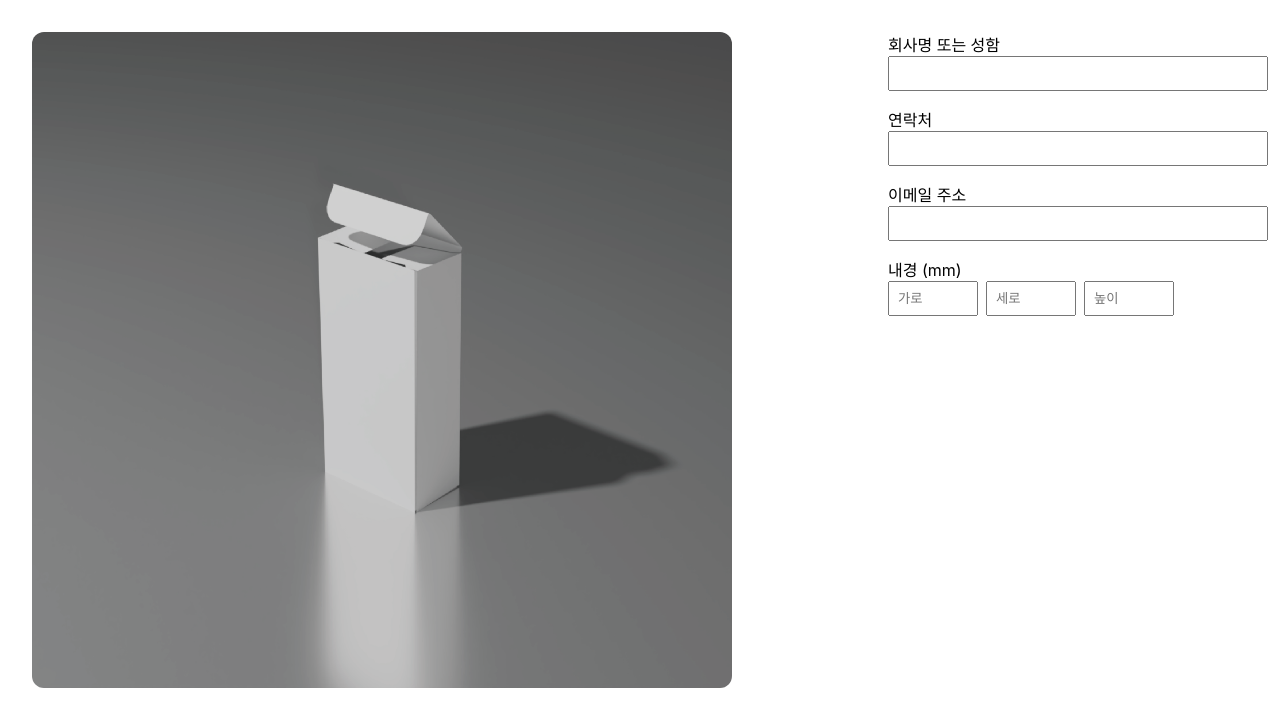
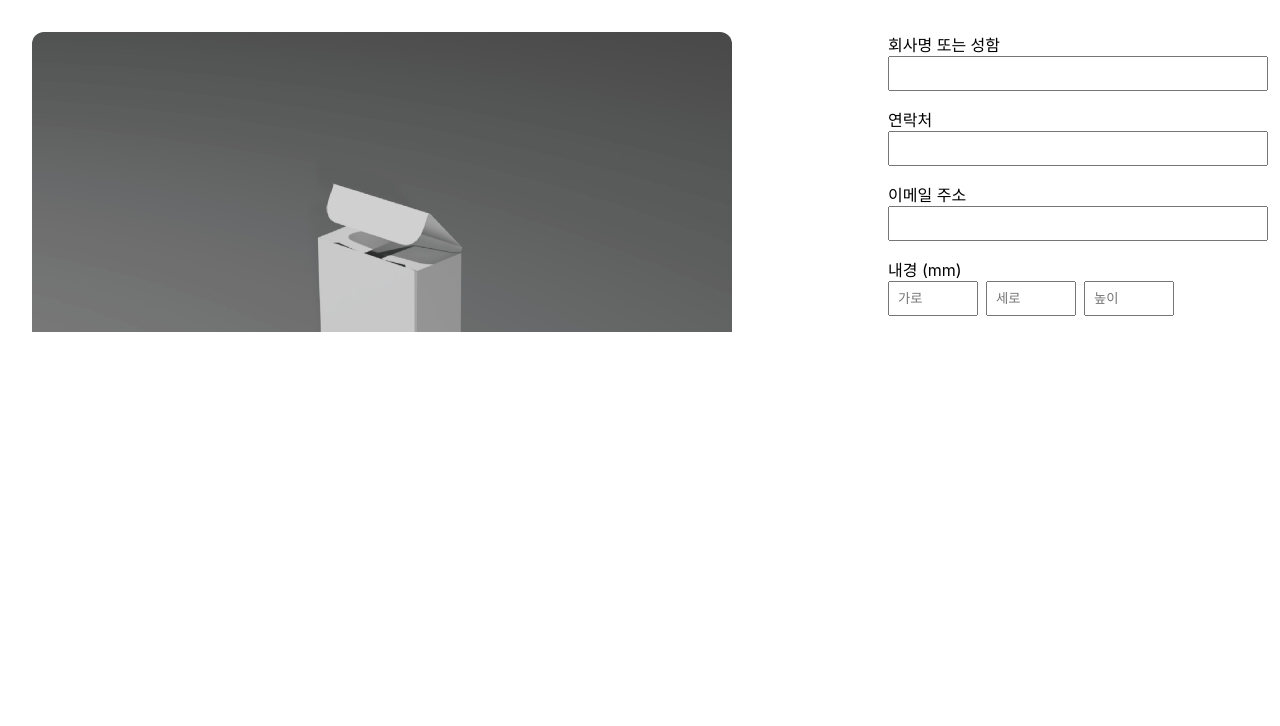
Before and after one commit to YimYoungheun/MTDL-Package, a React (Create React App) app: page / in a window 1280 px wide. Shown: the top 726 px of the page. Built offline with nearby package versions, Linux system fonts and the light colour scheme.

Commit message:
Update App.js

```diff
--- a/src/App.js
+++ b/src/App.js
@@ -17,6 +17,9 @@ function App() {
   const [height, setHeight] = useState('');
   const [quantity, setQuantity] = useState('');
   const [customQuantity, setCustomQuantity] = useState('');
+  const [imageStack, setImageStack] = useState(['/img/b_style_box.png']);
+  const [currentIndex, setCurrentIndex] = useState(0);
+  const [hasShownInnerSizeImage, setHasShownInnerSizeImage] = useState(false);
 
   const materialMap = {
     '매끄러운': ['AB', 'CCP', '아이보리', 'SC 마닐라'],
@@ -76,21 +79,57 @@ function App() {
 
   const getWeightOptions = () => {
     if (paperFeel === '매끄러운' || paperFeel === '친환경') {
-      return (weightMap[paperFeel]?.[material]) || [];
+      return weightMap[paperFeel]?.[material] || [];
     } else if (paperFeel === '러프한' && color) {
-      return (weightMap['러프한']?.[material]?.[color]) || [];
+      return weightMap['러프한']?.[material]?.[color] || [];
     }
     return [];
   };
 
+  const handleShowInnerSizeImage = () => {
+    if (!hasShownInnerSizeImage) {
+      const newStack = [...imageStack, '/img/b_style_box.png'];
+      setImageStack(newStack);
+      setCurrentIndex(newStack.length - 1);
+      setHasShownInnerSizeImage(true);
+    }
+  };
+
+  const handleWheel = (e) => {
+    if (e.deltaY < 0) {
+      setCurrentIndex((prev) => Math.max(0, prev - 1));
+    } else {
+      setCurrentIndex((prev) => Math.min(imageStack.length - 1, prev + 1));
+    }
+  };
+
+  const showOptions = width && length && height;
+
   return (
     <div style={{ display: 'flex', justifyContent: 'space-between', padding: '2rem' }}>
-      <div>
-        <img
-          src="/img/b_style_box.png"
-          alt="B형 상자"
-          style={{ width: '700px', height: 'auto', objectFit: 'contain', borderRadius: '12px' }}
-        />
+      <div
+        style={{ position: 'relative', width: '700px', height: 'auto', overflow: 'hidden' }}
+        onWheel={handleWheel}
+      >
+        {imageStack.map((img, index) => (
+          <img
+            key={index}
+            src={img}
+            alt={`선택 이미지 ${index + 1}`}
+            style={{
+              position: 'absolute',
+              top: `${(index - currentIndex) * 150}px`,
+              left: 0,
+              width: '700px',
+              height: 'auto',
+              opacity: index <= currentIndex ? 1 : 0.5,
+              transition: 'all 0.3s ease',
+              objectFit: 'contain',
+              borderRadius: '12px',
+              zIndex: imageStack.length - index
+            }}
+          />
+        ))}
       </div>
 
       <div style={{ width: '360px' }}>
@@ -106,17 +145,16 @@ function App() {
           <label>이메일 주소</label>
           <input value={email} onChange={e => setEmail(e.target.value)} style={{ width: '100%', padding: '0.5rem' }} />
         </div>
-
         <div style={{ marginBottom: '1rem' }}>
           <label>내경 (mm)</label>
           <div style={{ display: 'flex', gap: '0.5rem' }}>
-            <input placeholder="가로" value={width} onChange={e => setWidth(e.target.value)} style={{ width: '70px', padding: '0.5rem' }} />
-            <input placeholder="세로" value={length} onChange={e => setLength(e.target.value)} style={{ width: '70px', padding: '0.5rem' }} />
-            <input placeholder="높이" value={height} onChange={e => setHeight(e.target.value)} style={{ width: '70px', padding: '0.5rem' }} />
+            <input placeholder="가로" value={width} onClick={handleShowInnerSizeImage} onChange={e => setWidth(e.target.value)} style={{ width: '70px', padding: '0.5rem' }} />
+            <input placeholder="세로" value={length} onClick={handleShowInnerSizeImage} onChange={e => setLength(e.target.value)} style={{ width: '70px', padding: '0.5rem' }} />
+            <input placeholder="높이" value={height} onClick={handleShowInnerSizeImage} onChange={e => setHeight(e.target.value)} style={{ width: '70px', padding: '0.5rem' }} />
           </div>
         </div>
 
-        {width && length && height && (
+        {showOptions && (
           <>
             <div style={{ marginBottom: '1rem' }}>
               <label>종이 느낌</label>
```
